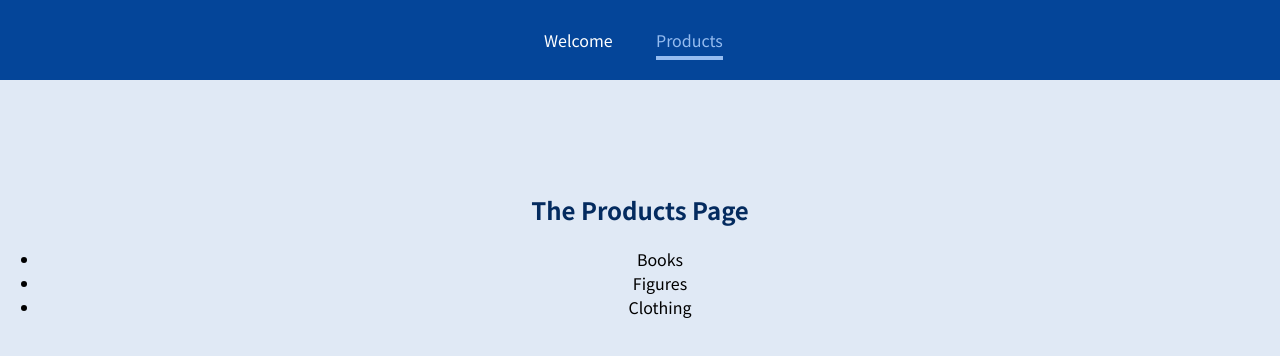
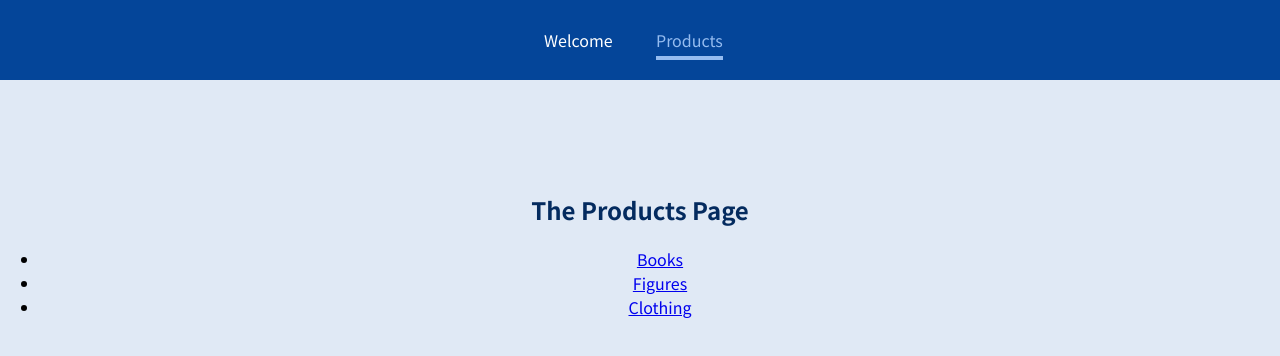
Before and after one commit to EmeraldSerpent57/Learning-react-router, a JavaScript app: page /products in a window 1280 px wide. Shown: the top 356 px of the page. Built offline with nearby package versions, Linux system fonts and the light colour scheme.

Commit message:
added links for each product, corrected paths

```diff
--- a/src/App.js
+++ b/src/App.js
@@ -1,4 +1,4 @@
-import { Route } from 'react-router-dom';
+import { Route, Switch } from 'react-router-dom';
 
 import Welcome from './pages/Welcome';
 import Products from './pages/Products';
@@ -10,15 +10,17 @@ function App() {
     <div>
       <MainHeader />
       <main>
+        <Switch>
           <Route path="/welcome">
             <Welcome />
           </Route>
-        <Route path="/products">
+          <Route path="/products" exact>
             <Products />
           </Route>
-        <Route path="/product-detail/:productId">
+          <Route path="/products/:productId">
             <ProductDetail />
           </Route>
+        </Switch>
       </main>
     </div>
   );
--- a/src/pages/Products.js
+++ b/src/pages/Products.js
@@ -1,11 +1,19 @@
+import { Link } from 'react-router-dom';
+
 const Products = () => {
     return (
       <section>
         <h1>The Products Page</h1>
         <ul>
-            <li>Books</li>
-            <li>Figures</li>
-            <li>Clothing</li>
+          <li>
+            <Link to="products/p1">Books</Link>
+          </li>
+          <li>
+            <Link to="products/p2">Figures</Link>
+          </li>
+          <li>
+            <Link to="products/p3">Clothing</Link>
+          </li>
         </ul>
       </section>
     );
```
Lines whose indentation alone changed are shown as unchanged.
